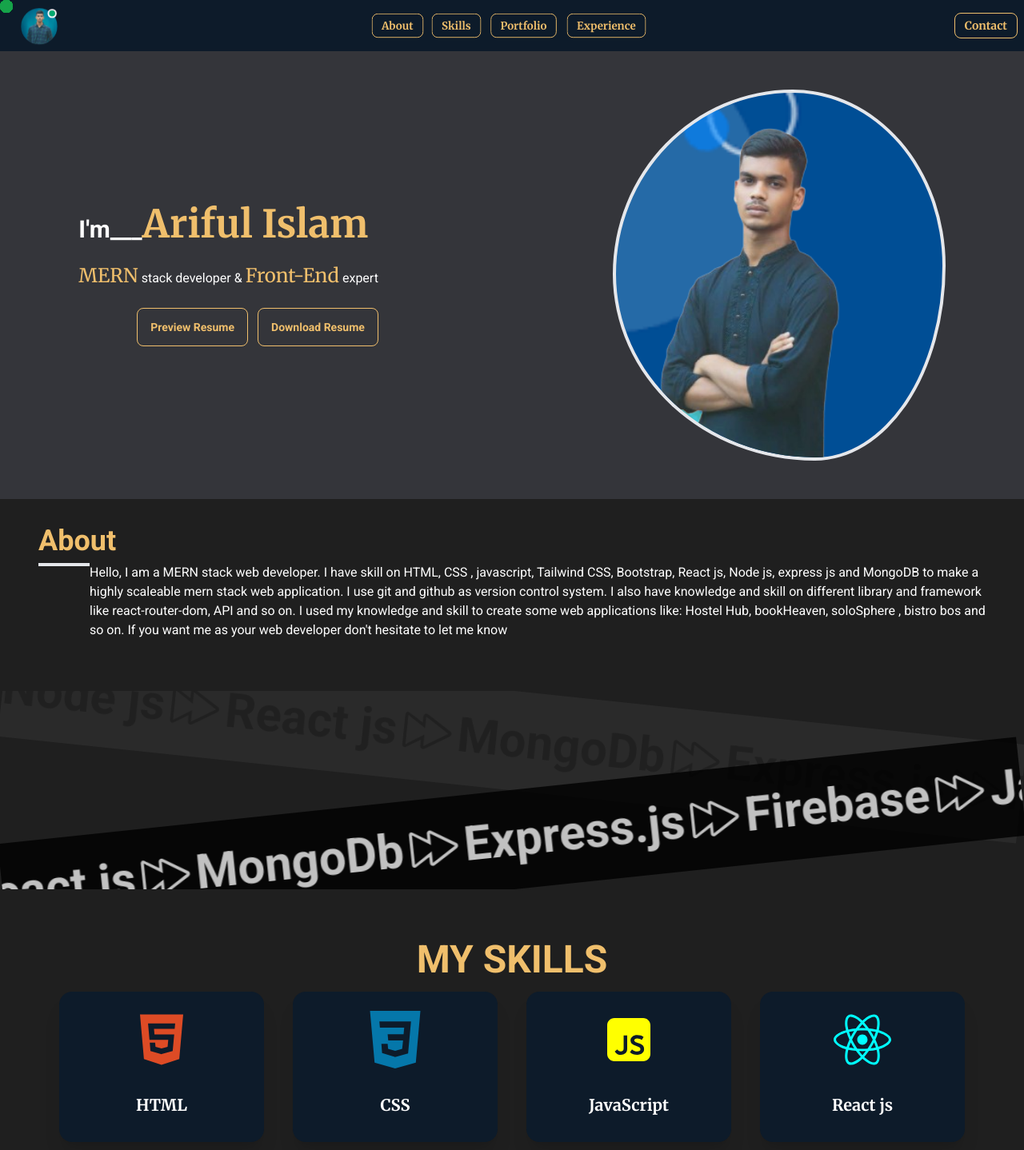
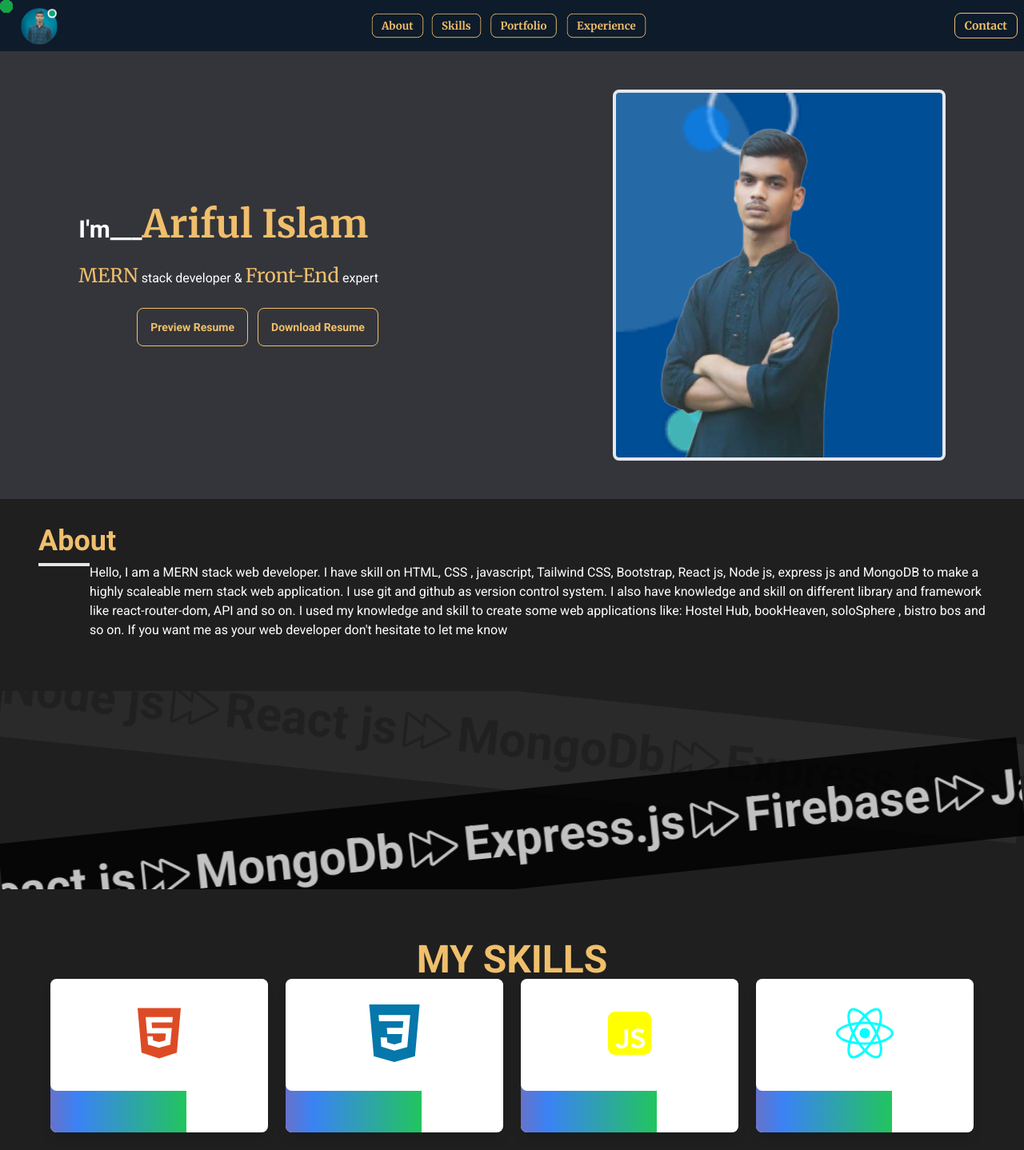
Before and after one commit to Arif-Islam21/developerPortfolio, a React (Vite) app: page / in a window 1280 px wide. Shown: the top 1438 px of the page at 80% size. Built offline with nearby package versions, Linux system fonts and the light colour scheme.

Commit message:
card not applied. lets try another

```diff
--- a/src/Components/Card.jsx
+++ b/src/Components/Card.jsx
@@ -1,13 +1,29 @@
+// const Card = ({ text, icons }) => {
+//   return (
+//     <div data-aos="zoom-in" data-aos-duration="1500">
+//       <div className="card my-4 bg-base-100 hover:bg-text-Color hover:text-black hover:scale-110 transition hover:shadow-xl duration-1000 shadow-xl">
+// <figure className="min-w-64 ">
+//   <div className="min-w-60 pt-6  flex justify-center">{icons}</div>
+// </figure>
+//         <div className="card-body items-center">
+//           <h2 className="card-title font-merriWeather">{text}</h2>
+//         </div>
+//       </div>
+//     </div>
+//   );
+// };
+
+// export default Card;
+
 const Card = ({ text, icons }) => {
   return (
-    <div data-aos="zoom-in" data-aos-duration="1500">
-      <div className="card my-4 bg-base-100 hover:bg-text-Color hover:text-black hover:scale-110 transition hover:shadow-xl duration-1000 shadow-xl">
+    <div className="relative h-48 bg-white rounded-lg shadow-lg overflow-hidden group">
+      <div className="absolute inset-0 bg-gradient-to-r from-red-500 via-blue-500 to-green-500 animate-border move-border"></div>
+      <div className="relative p-2 bg-white rounded-lg">
         <figure className="min-w-64 ">
           <div className="min-w-60 pt-6  flex justify-center">{icons}</div>
         </figure>
-        <div className="card-body items-center">
-          <h2 className="card-title font-merriWeather">{text}</h2>
-        </div>
+        <h2 className="text-lg font-semibold">{text}</h2>
       </div>
     </div>
   );
--- a/src/Pages/Home/MySkills/MySkills.jsx
+++ b/src/Pages/Home/MySkills/MySkills.jsx
@@ -19,7 +19,7 @@ const MySkills = () => {
       <div>
         <SectionTitle main={"My skills"} />
       </div>
-      <div className="grid grid-cols-1 md:grid-cols-2 lg:grid-cols-4 justify-items-center gap-4 lg:px-16">
+      <div className="grid grid-cols-1 md:grid-cols-2 lg:grid-cols-4 justify-items-center gap-6 lg:px-16">
         <Card text={"HTML"} icons={<FaHtml5 size={72} color="#DD4B25" />} />
         <Card text={"CSS"} icons={<SiCss3 size={72} color="#0577AA" />} />
         <Card
--- a/tailwind.config.js
+++ b/tailwind.config.js
@@ -13,6 +13,13 @@ export default {
       },
       animation: {
         "border-radius-move": "borderRadiusMove 5s infinite",
+        border: "border-animation 5s linear infinite",
+      },
+      keyframes: {
+        "border-animation": {
+          "0%": { transform: "translateX(-100%)" },
+          "100%": { transform: "translateX(100%)" },
+        },
       },
       fontFamily: {
         merriWeather: `"Merriweather", serif`,
```
